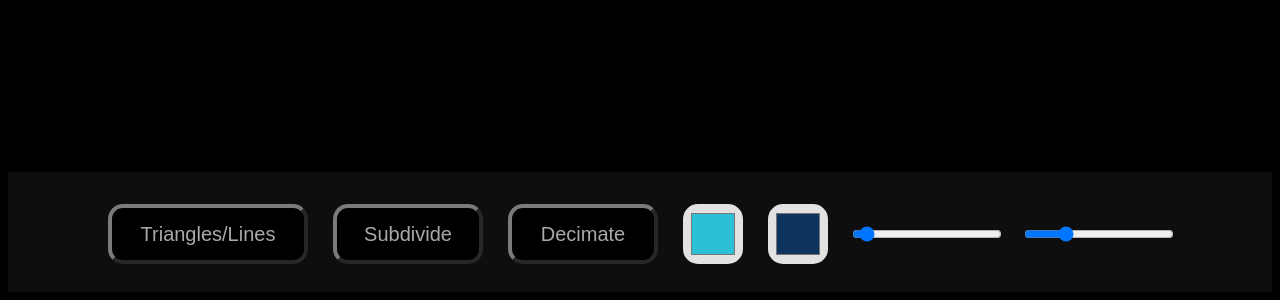
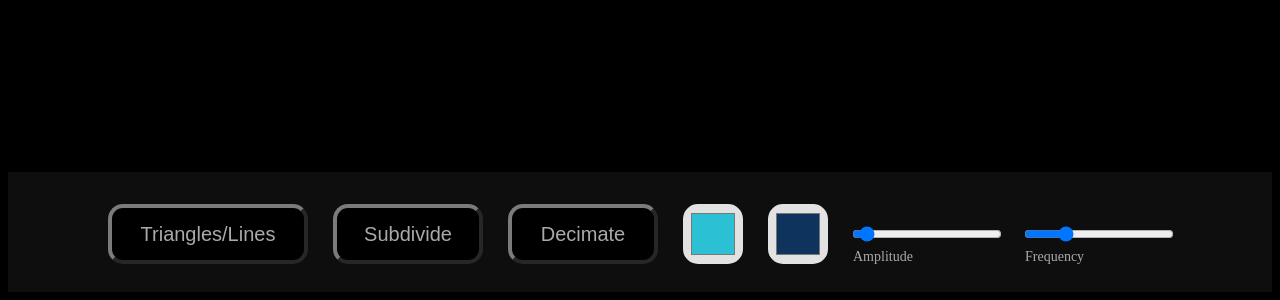
Before and after one commit to MarekSGarbaczonek/Unicorn-Engine, a website with bundled scripts: page index.html in a window 1280 px wide. Shown: the part 700-1000 px from the top of the page. Built offline with nearby package versions, Linux system fonts and the light colour scheme; files whose address does not match are found by name.

Commit message:
UI Update

```diff
--- a/index.html
+++ b/index.html
@@ -114,6 +114,14 @@
         <input type="range" min="0" max="2000" value="500" id="frequency" style="background: white;
     width: 150px; height: 50px; margin-top: 5px; position: absolute;
     top: 0; left: 914px; display: block;">
+
+    <div style="position: absolute; top: 45px; left: 745px; font-size: 14px; color: #AAAAAA;">
+        Amplitude
+    </div>
+
+    <div style="position: absolute; top: 45px; left: 917px; font-size: 14px; color: #AAAAAA;">
+        Frequency
+    </div>
     </div>
 </div>
 
```
